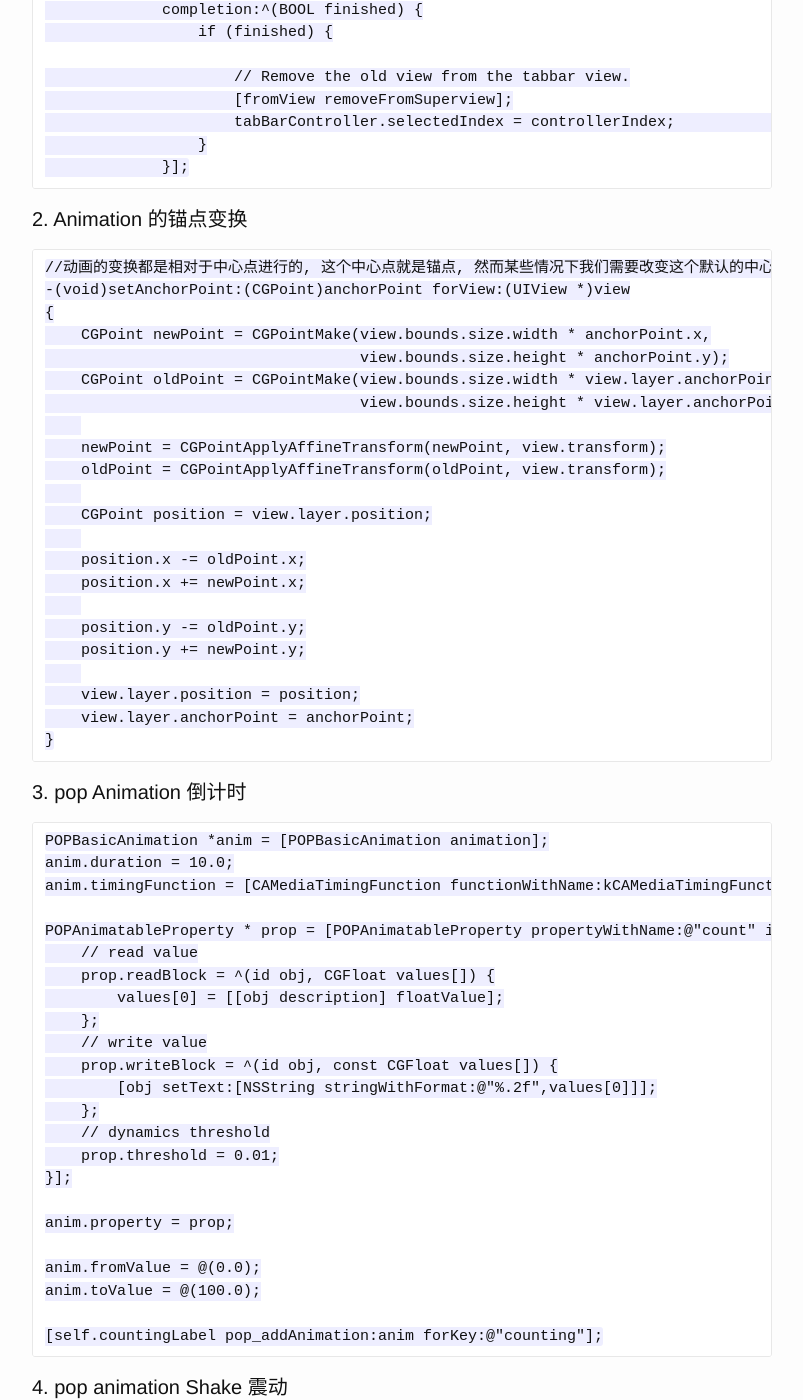
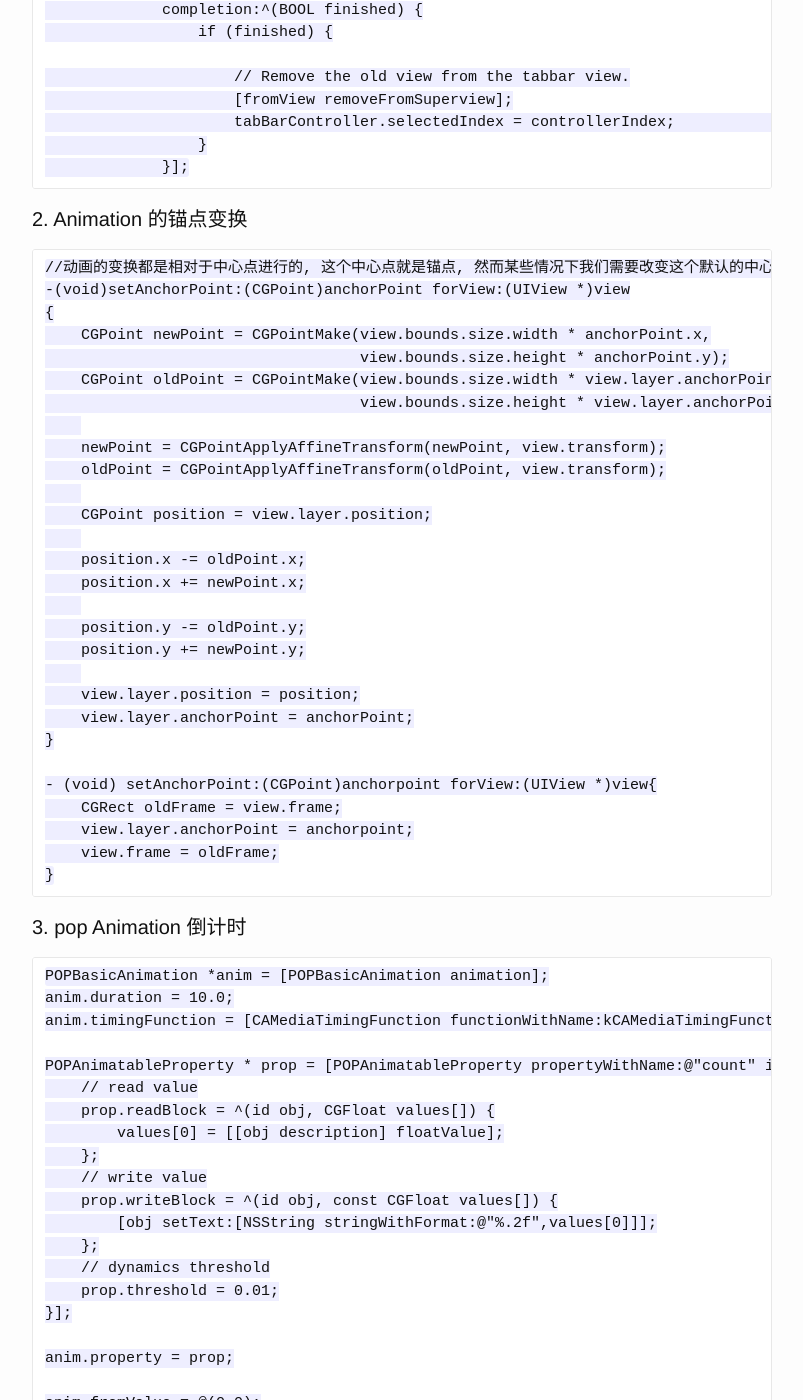
Before and after one commit to sanshanchuns/sanshanchuns.github.io, a Jekyll site: the page built from _posts/2015-06-23-iOS-Animation.markdown, in a window 1280 px wide and 1400 px high, scrolled down 1267 px. Shown: the whole window, without its empty margins (238-1041 px from the left). Built offline with Jekyll 4.4.1, drawn with Linux system fonts in a browser that asks for light colours.

Commit message:
update files

```diff
--- a/_posts/2015-06-23-iOS-Animation.markdown
+++ b/_posts/2015-06-23-iOS-Animation.markdown
@@ -85,6 +85,12 @@ categories: jekyll update
 
         view.layer.position = position;
         view.layer.anchorPoint = anchorPoint;
+    }
+
+    - (void) setAnchorPoint:(CGPoint)anchorpoint forView:(UIView *)view{
+        CGRect oldFrame = view.frame;
+        view.layer.anchorPoint = anchorpoint;
+        view.frame = oldFrame;
     }
 
 
--- a/_posts/2015-07-22-iOS-键盘相关.markdown
+++ b/_posts/2015-07-22-iOS-键盘相关.markdown
@@ -116,7 +116,7 @@ categories: jekyll update
 
 
 #### 3. 自定义键盘
-
+	textField.inputView
 
 
 [jekyll]:      http://jekyllrb.com
```
